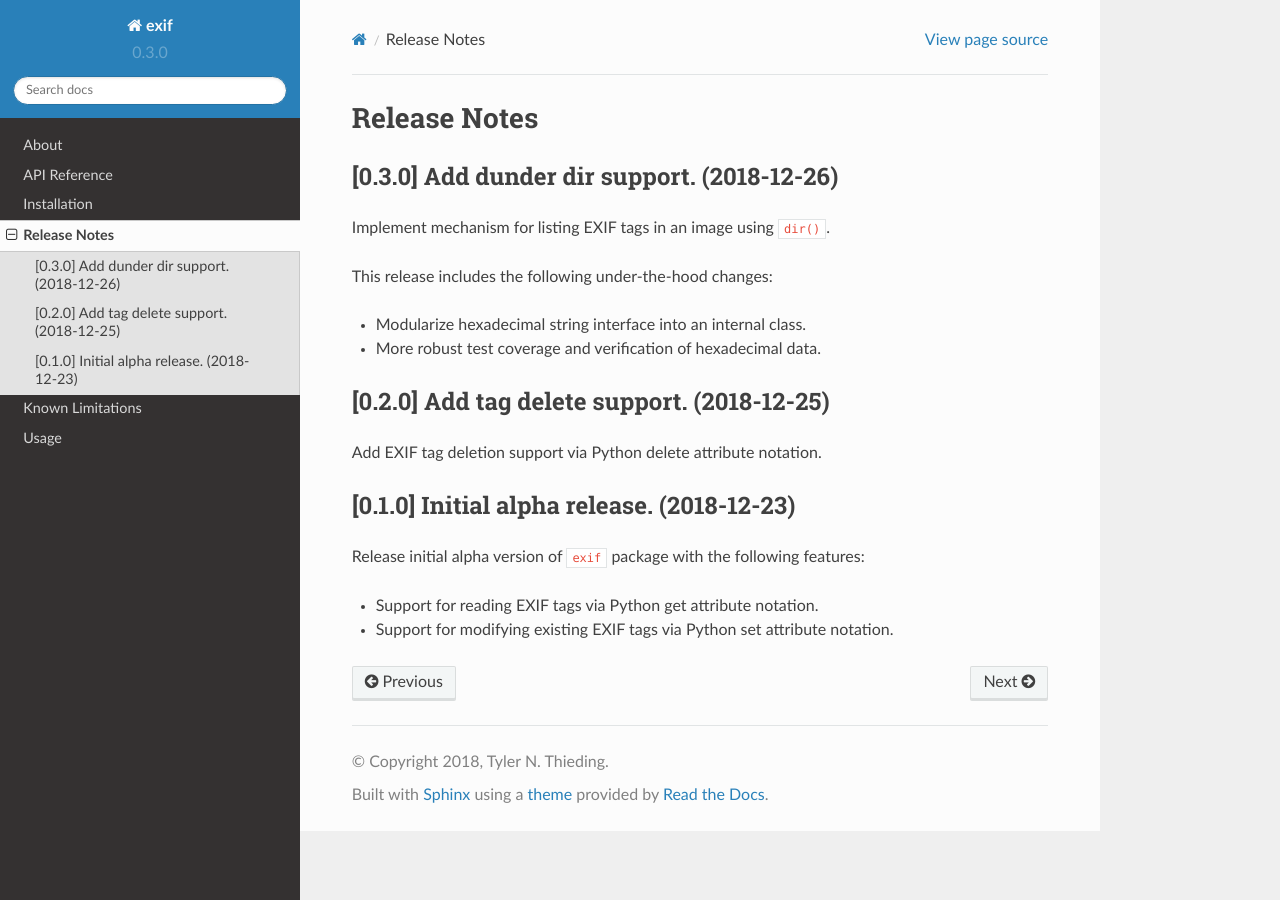
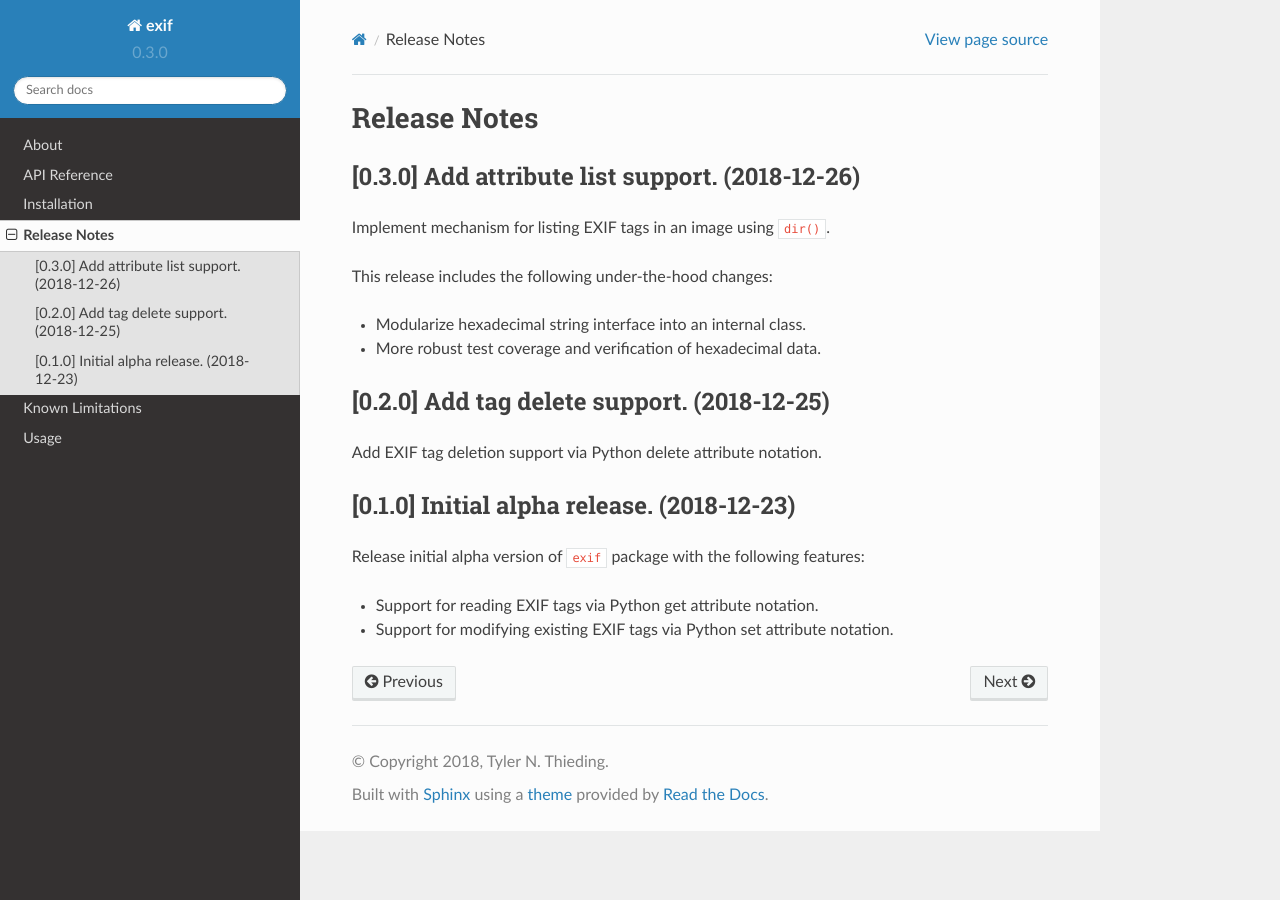
Before and after one commit to TNThieding/exif, a Sphinx documentation site: the page built from docs/release_notes.rst, in a window 1280 px wide. Built offline with Sphinx 7.4.7 and the Read the Docs theme 2.0.0, drawn with Linux system fonts in a browser that asks for light colours.

Commit message:
[DOCS] Tweak package title and release notes. (#4)

```diff
--- a/README.rst
+++ b/README.rst
@@ -1,6 +1,6 @@
-######
-[exif]
-######
+##############
+[exif] Package
+##############
 
 .. image:: https://travis-ci.org/TNThieding/exif.svg?branch=master
     :target: https://travis-ci.org/TNThieding/exif
--- a/docs/release_notes.rst
+++ b/docs/release_notes.rst
@@ -2,9 +2,9 @@
 Release Notes
 #############
 
-********************************************
-[0.3.0] Add dunder dir support. (2018-12-26)
-********************************************
+************************************************
+[0.3.0] Add attribute list support. (2018-12-26)
+************************************************
 
 Implement mechanism for listing EXIF tags in an image using ``dir()``.
 
```
